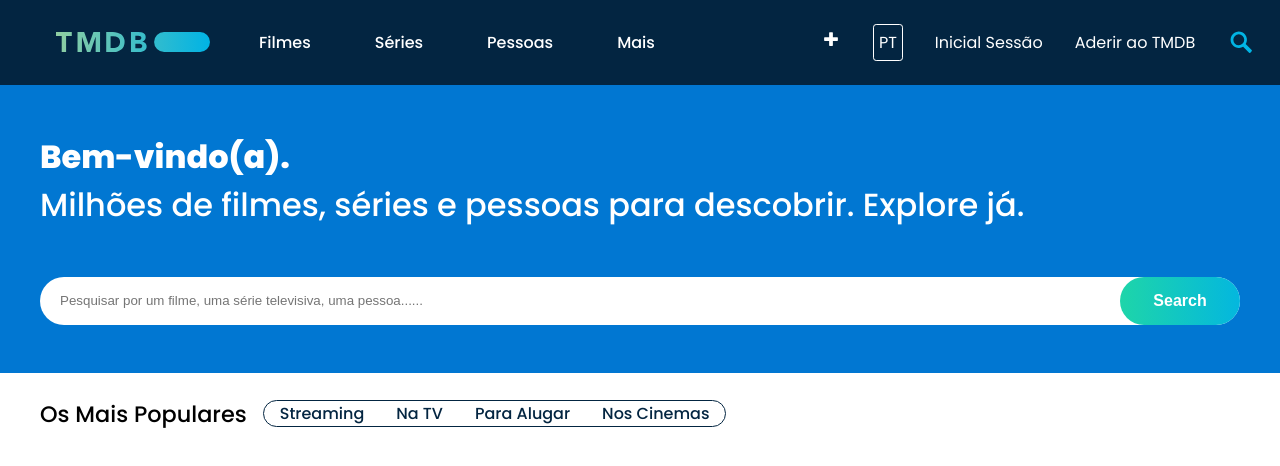
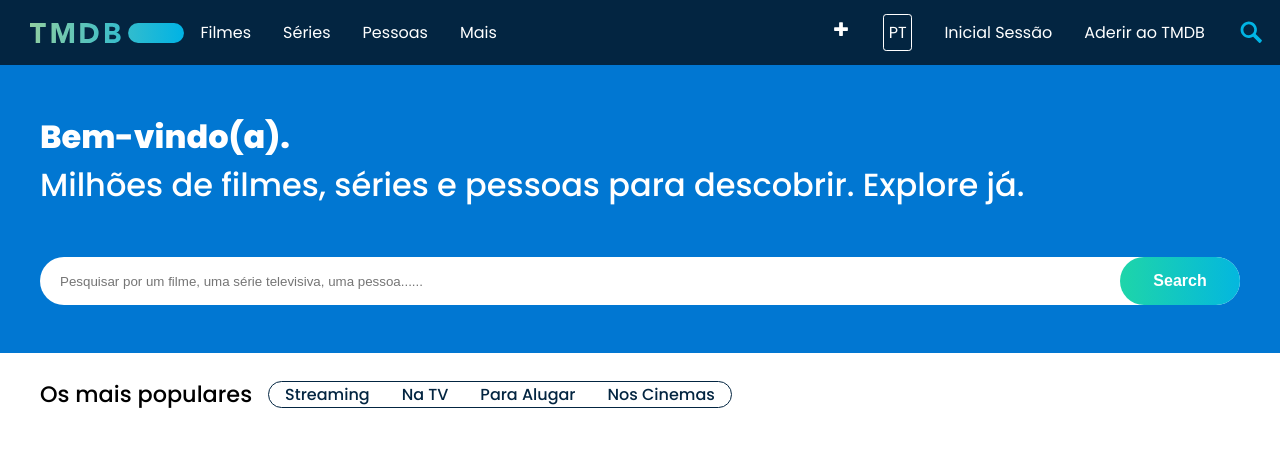
Before and after one commit to luisdasilvahenrique/themovie, a React (Vite) app: page / in a window 1280 px wide. Shown: the top 466 px of the page. Built offline with nearby package versions, Linux system fonts and the light colour scheme.

Commit message:
:sparkles: function select li

```diff
--- a/src/components/Header/styles.scss
+++ b/src/components/Header/styles.scss
@@ -1,16 +1,15 @@
 .container {
   display: flex;
   justify-content: space-between;
-  padding: 1.5rem;
+  padding: 0.9rem;
   background-color: var(--tmdbDarkBlue);
 }
 
 .content {
   display: flex;
   align-items: center;
-  font-size: 1rem;
   color: white;
-  padding: 0 2rem;
+  padding: 0 1rem;
 
   li {
     display: inline-block;
--- a/src/components/Home/Home.tsx
+++ b/src/components/Home/Home.tsx
@@ -19,7 +19,7 @@ export default function Home(){
                 </section>
             </div>
 
-        <SliderList />
+        <SliderList title={'Os mais populares'} category={['Streaming', 'Na TV', 'Para Alugar', 'Nos Cinemas']}/>
         </>
     );
 }
--- a/src/components/SliderList/SliderList.tsx
+++ b/src/components/SliderList/SliderList.tsx
@@ -1,19 +1,45 @@
 import './styles.scss'
 
+interface SliderListProps {
+    title: string;
+    category: string[];
+}
 
-export default function SliderList(){
-    return(
+export default function SliderList({ title, category }: SliderListProps) {
+
+    function handleChangeButton(id:string) {
+        const ListCategory = category.map(category => {
+            return document.getElementById(category)
+        })
+        ListCategory.forEach(li => {
+            if (li?.className == 'IsActive')
+                li.classList.remove('IsActive')
+
+            else if (li?.id==id)
+                li.classList.add('IsActive')
+        })
+    }
+
+    return (
         <div className="container-slider">
             <div className="header-slider">
-                <h1>Os Mais Populares</h1>
+                <h1>{title}</h1>
 
                 <ul className="wrap-slider">
-                    <li> <a href="#">Streaming</a></li>
-                    <li> <a href="#">Na TV</a></li>
-                    <li> <a href="#">Para Alugar</a></li>
-                    <li> <a href="#">Nos Cinemas</a></li>
+                    {
+                        category.map(category => {
+                            return (
+                                <li id={category}>
+                                    <a
+                                    href="#"
+                                    key={category}
+                                    onClick={() => handleChangeButton(category)}>{category}</a>
+                                </li>
+                            );
+                        })
+                    }
                 </ul>
             </div>
         </div>
-    );
+    )
 }
```
Also changed, not shown: src/components/SliderList/styles.scss (+3 -6 lines).
